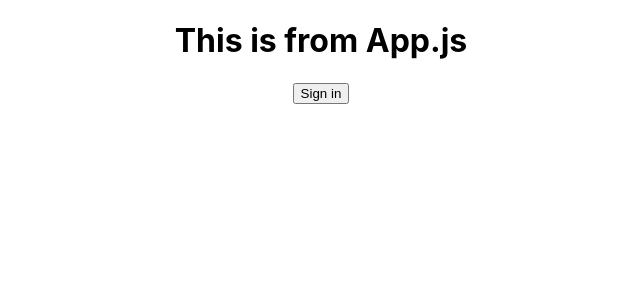
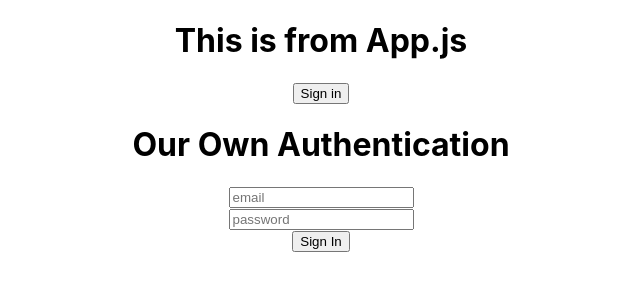
Before and after one commit to shamolmojumder/fire-base-auth, a React (Create React App) app: page / in a window 1280 px wide. Shown: the top 300 px of the page, without its empty margins (319-959 px from the left). Built offline with nearby package versions, Linux system fonts and the light colour scheme.

Commit message:
42-1 Module Introduction Login form

```diff
--- a/src/App.js
+++ b/src/App.js
@@ -16,9 +16,8 @@ function App() {
   if (firebase.apps.length===0) {
       firebase.initializeApp(firebaseConfig);
   }
-
-  const googleSignIn=()=>{
-    var provider = new firebase.auth.GoogleAuthProvider();
+  var provider = new firebase.auth.GoogleAuthProvider();
+  const handleGoogle=()=>{
     firebase.auth()
     .signInWithPopup(provider)
     .then((result) => {
@@ -61,7 +60,7 @@ function App() {
 
 
      {
-       user.isSignIn ?<button onClick={googleSignOut}> Sign out </button>:<button onClick={googleSignIn}> Sign in </button>
+       user.isSignIn ?<button onClick={googleSignOut}> Sign out </button>:<button onClick={handleGoogle}> Sign in </button>
        //user.isSignIn initial value is false
       // ternary operation is like condtion? true:false
       // so is isSignIn condtion is false that's mean there is no user.Sign in will show
@@ -73,6 +72,12 @@ function App() {
         <img src={user.photo} alt="" />
       </div>
     }
+    <h1>Our Own Authentication</h1>
+    <input type="text" name="" id="" placeholder="email" />
+    <br />
+    <input type="password" name="" id="" placeholder="password" />
+    <br />
+    <button>Sign In</button>
     </div>
   );
 }
```
